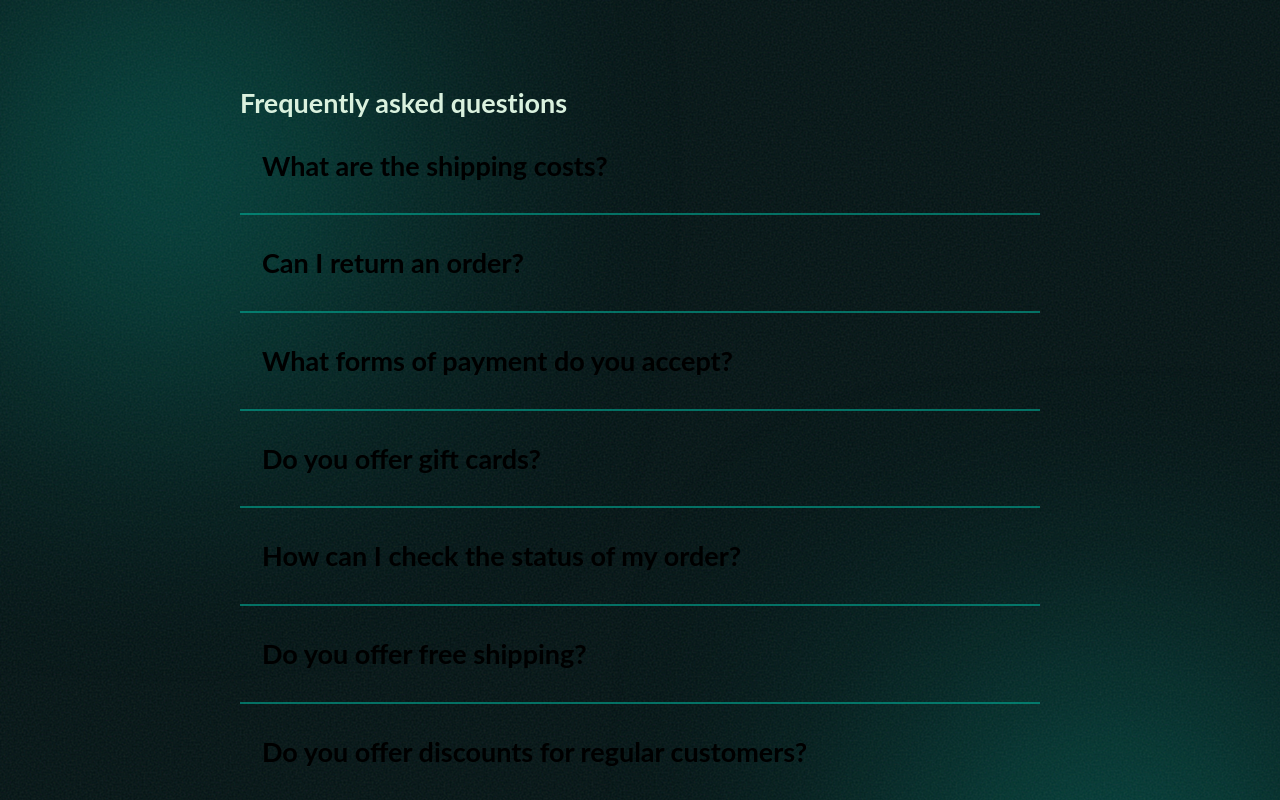
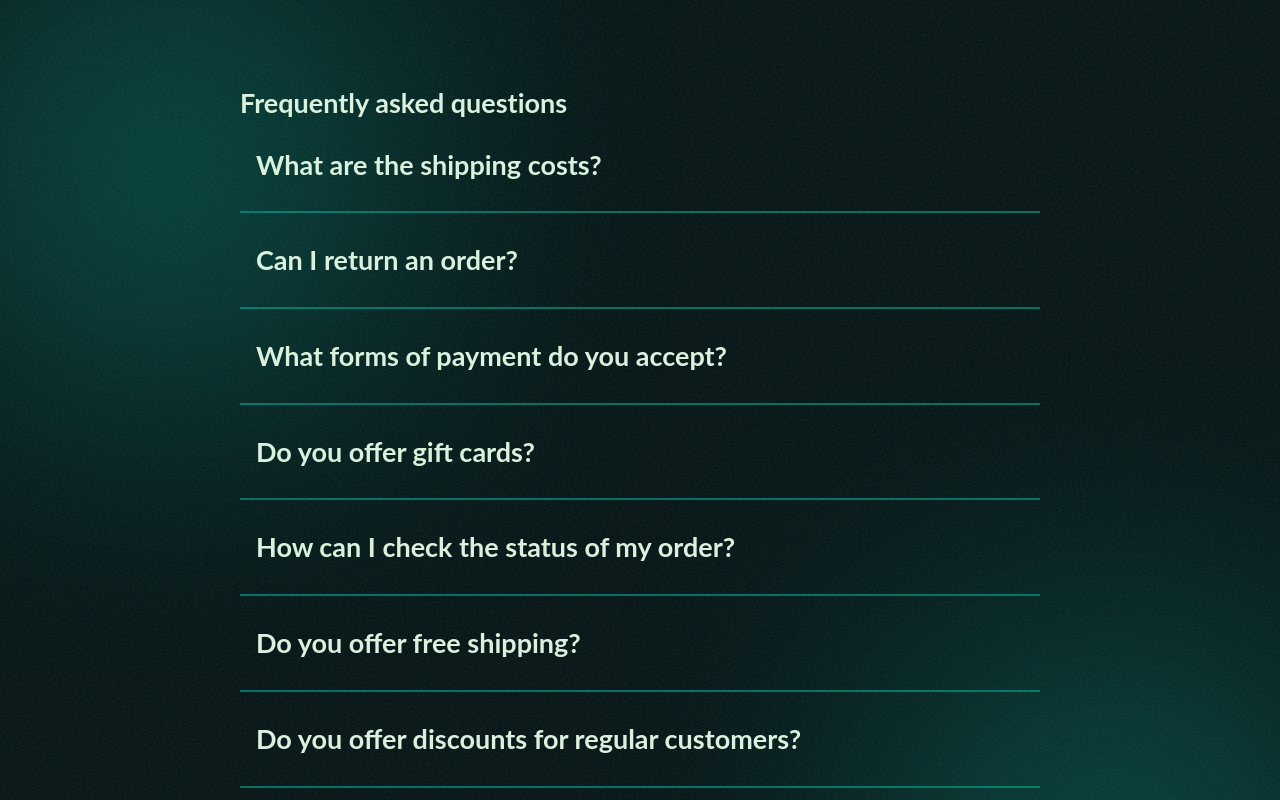
Before and after one commit to ania221B/store-faq, a React (Vite) app: page / in a window 1280 px wide. Shown: the top 800 px of the page. Built offline with nearby package versions, Linux system fonts and the light colour scheme; some icons are missing.

Commit message:
color changed+unnecessary space deleted

```diff
--- a/src/sass/components/_buttons.scss
+++ b/src/sass/components/_buttons.scss
@@ -4,4 +4,6 @@
   background: none;
   border: none;
   cursor: pointer;
+  padding: 0;
+  color: inherit;
 }
```
